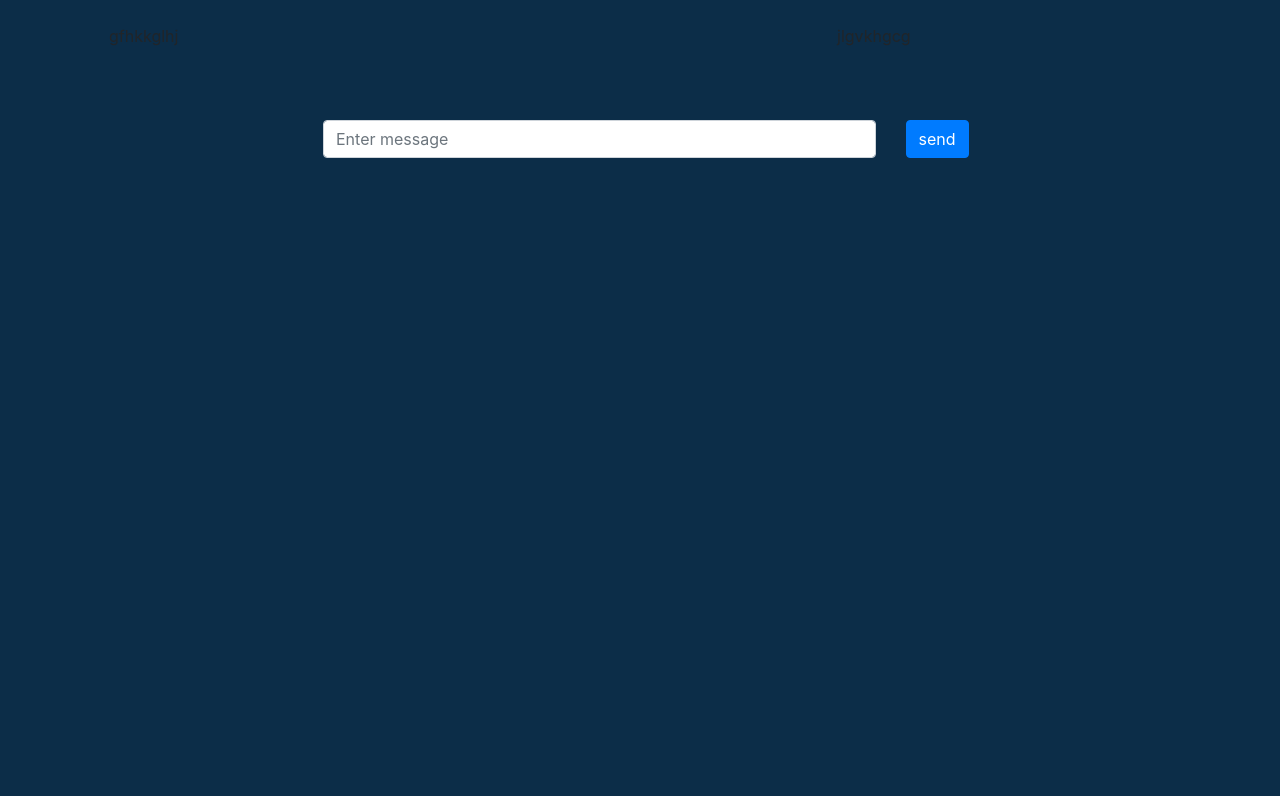
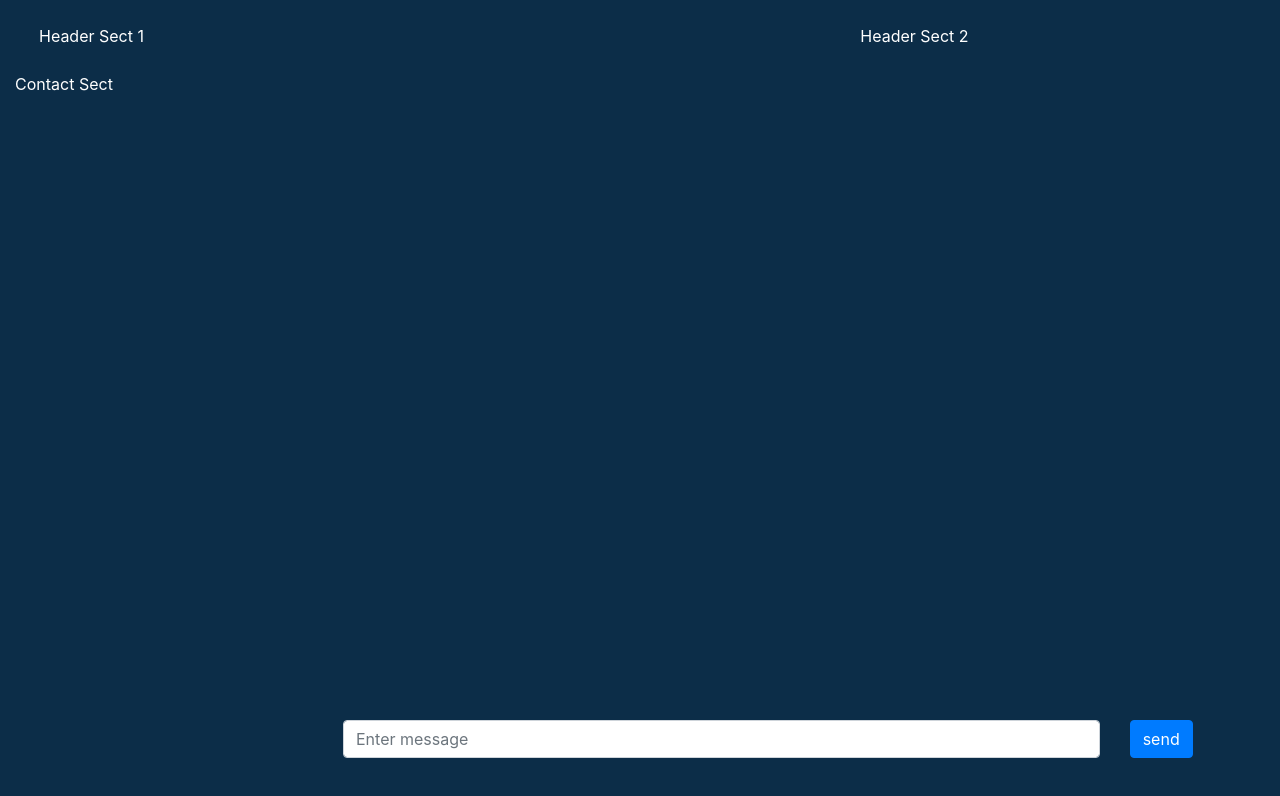
Before and after one commit to Oghenemaro/Talks, a website: page public/index.html in a window 1280 px wide. Drawn offline with nearby package versions, Linux system fonts and the light colour scheme.

Commit message:
design iterations added

```diff
--- a/public/chat_stylesheet.css
+++ b/public/chat_stylesheet.css
@@ -1,8 +1,26 @@
 body{
+    background-color: #0c2d48;
+    overflow: hidden;
+    color: white;
+}
+
+.container-fluid{
+    margin-right: 0px;
+    margin-left: 0px;
+}
+
+#contentBox {
+    height: 50vmax;
+    margin: 0px;
     padding: 0px;
-    background-color: #0c2d48;
 }
-#contentBox {
-    height: 25em;
-    /* width: 100%; */
+#content{
+    height: 80vh;
+    margin: 0px;
+
 }
+
+#controls{
+    height: 10vh;
+    margin: 0px;
+}
--- a/public/index.html
+++ b/public/index.html
@@ -10,29 +10,27 @@
     <link rel="stylesheet" href="chat_stylesheet.css" />
 </head>
 <body>
-    <div class="container">
+    <div class="container-fluid" >
         <div class="row p-4">
-            <div class="col-md-8">gfhkkglhj</div>
-            <div class="col-sm-12 col-md-4">jlgvkhgcg</div>
+            <div class="col-md-8">Header Sect 1</div>
+            <div class="col-sm-12 col-md-4">Header Sect 2</div>
         </div>
         <div class="row">
-            <div class="col-md-2"></div>
-            <div class="col-sm-12 col-md-9 p-5" id="contentBox">
-                <div class="row col-sm-12">
+            <div class="col-md-3" id="contacts">Contact Sect</div>
+            <div class="col-sm-12 col-md-9" id="contentBox">
+                <div class="row col-sm-12" id="content">
                     <div id="received"></div>
-                    <div class="row col-sm-12">
-                        <div class="input-group">
-                            <div class="col-sm-10">
-                                <input class="form-control" type="text" placeholder="Enter message" id="message" />
-                            </div>
-                            <div class="col-sm-2"><button id="submit" class="btn btn-primary">send</button></div>
+                </div>
+                <div class="row col-sm-12 p-2" id="controls">
+                    <div class="input-group">
+                        <div class="col-sm-10">
+                            <input class="form-control" type="text" placeholder="Enter message" id="message" />
                         </div>
+                        <div class="col-sm-2"><button id="submit" class="btn btn-primary">send</button></div>
                     </div>
-                </div>
+                   </div>
             </div>
         </div>
-
-
     </div>
 </body>
 <script></script>
```
